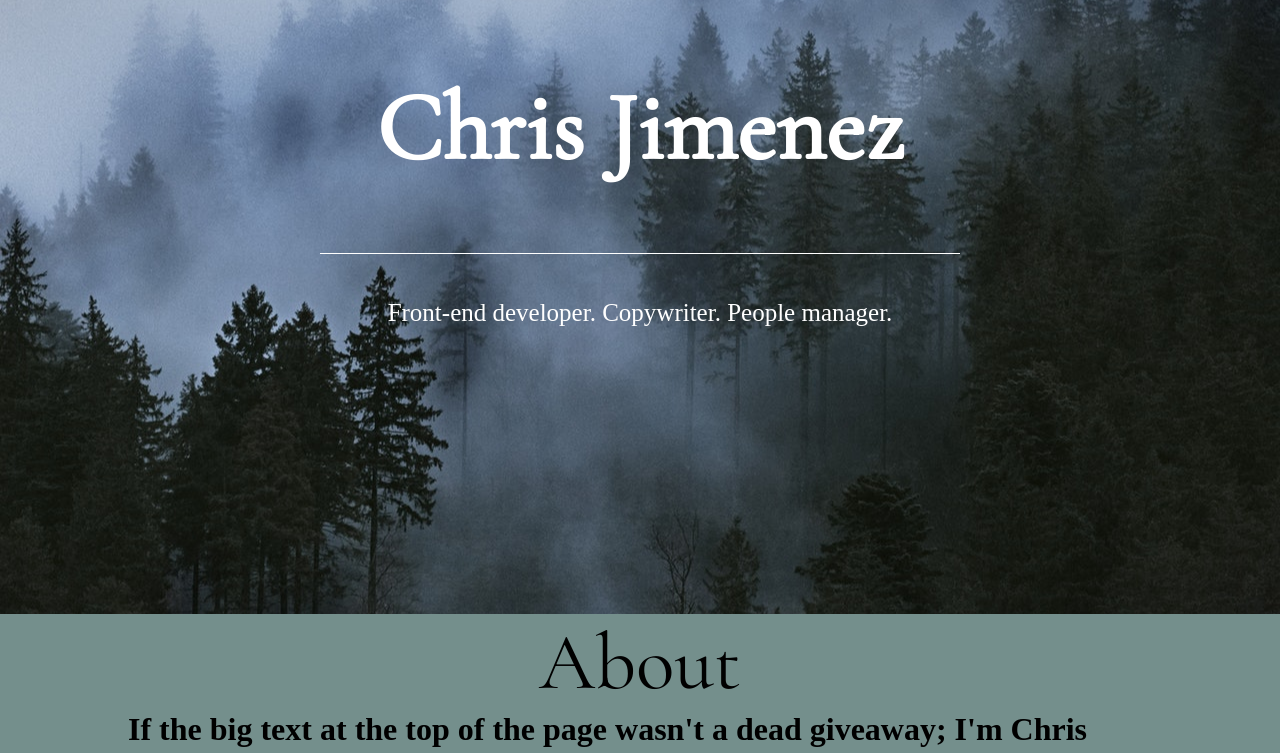
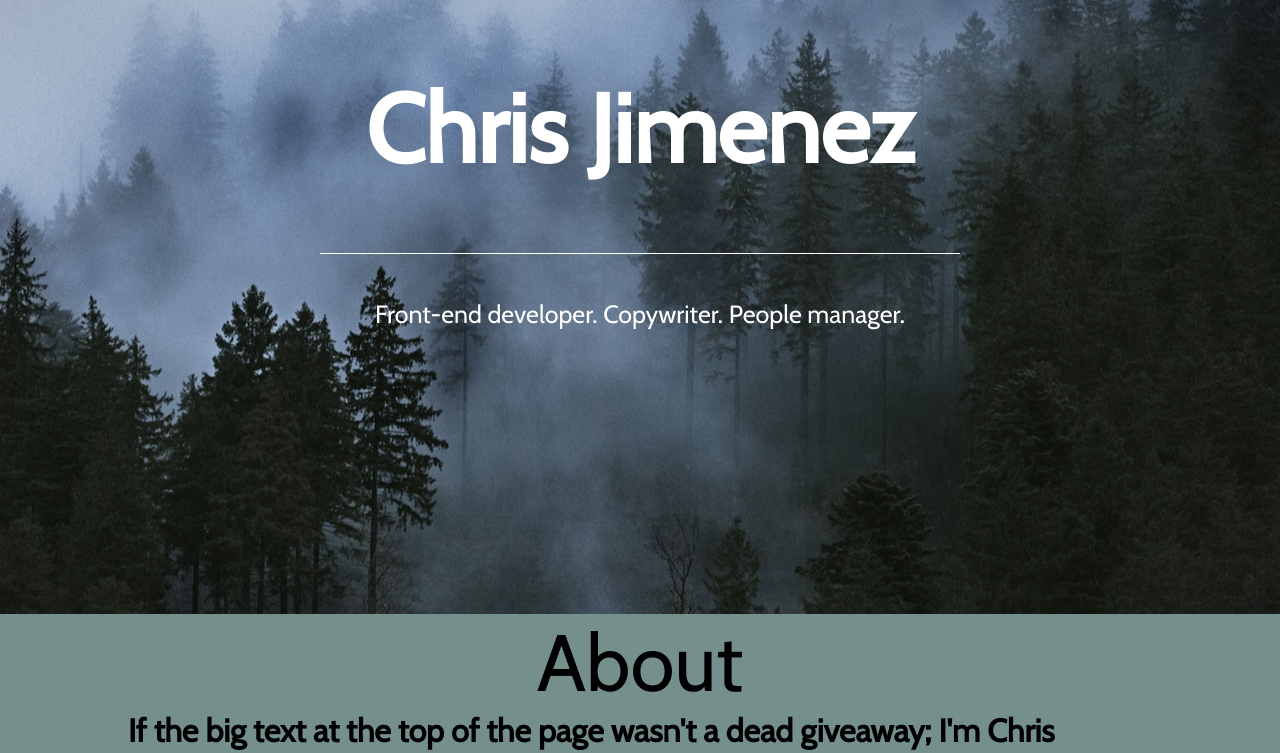
Before and after one commit to Esotastic/Personal-Portfolio-Page, a plain HTML site: page index.html in a window 1280 px wide. Shown: the part 186-939 px from the top of the page. Drawn offline with nearby package versions, Linux system fonts and the light colour scheme; files whose address does not match are found by name.

Commit message:
Font changes
Moving away from serifed fonts; changed page fonts to Cabin

```diff
--- a/index.html
+++ b/index.html
@@ -5,7 +5,7 @@
     <link rel="stylesheet" href="https://fonts.googleapis.com/css?family=Raleway">
     <link rel="stylesheet" href="C:\Users\Chris\Portfolio Page\style.css">
     <link href="https://fonts.googleapis.com/css?family=Passion+One" rel="stylesheet">
-    <link href="https://fonts.googleapis.com/css?family=Alfa+Slab+One|Cormorant+Garamond" rel="stylesheet">
+    <link href="https://fonts.googleapis.com/css?family=Cabin" rel="stylesheet">
     <title>Chris Jimenez | Front End Developer</title>
   </head>
   <body>
--- a/style.css
+++ b/style.css
@@ -1,6 +1,7 @@
 body, html {
     height: 100%;
     margin: 0;
+    font-family: "Cabin" sans-serif;
 }
 
 /*Naviation bar styling and responsiveness code.*/
@@ -75,11 +76,12 @@ body, html {
 
 /*Splash page edits */
 .splash-name{
-  font-family: 'Cormorant Garamond', sans-serif;
+  font-family: 'Cabin', sans-serif;
   font-size: 600%;
 }
 
 .splash-text{
+  font-family: 'Cabin', sans-serif;
   text-align: center;
   width:50%;
   display: block;
@@ -106,7 +108,7 @@ body, html {
 
 /*Misc edits for now */
 .section-header {
-  font-family: 'Cormorant Garamond', sans-serif;
+  font-family: 'Cabin', sans-serif;
   text-align: center;
   font-size: 500%;
 }
@@ -116,7 +118,7 @@ body, html {
 .about{
   background-color: #748F8C;
   height: 100%;
-
+font-family: 'Cabin', sans-serif;
 
 }
 
```
